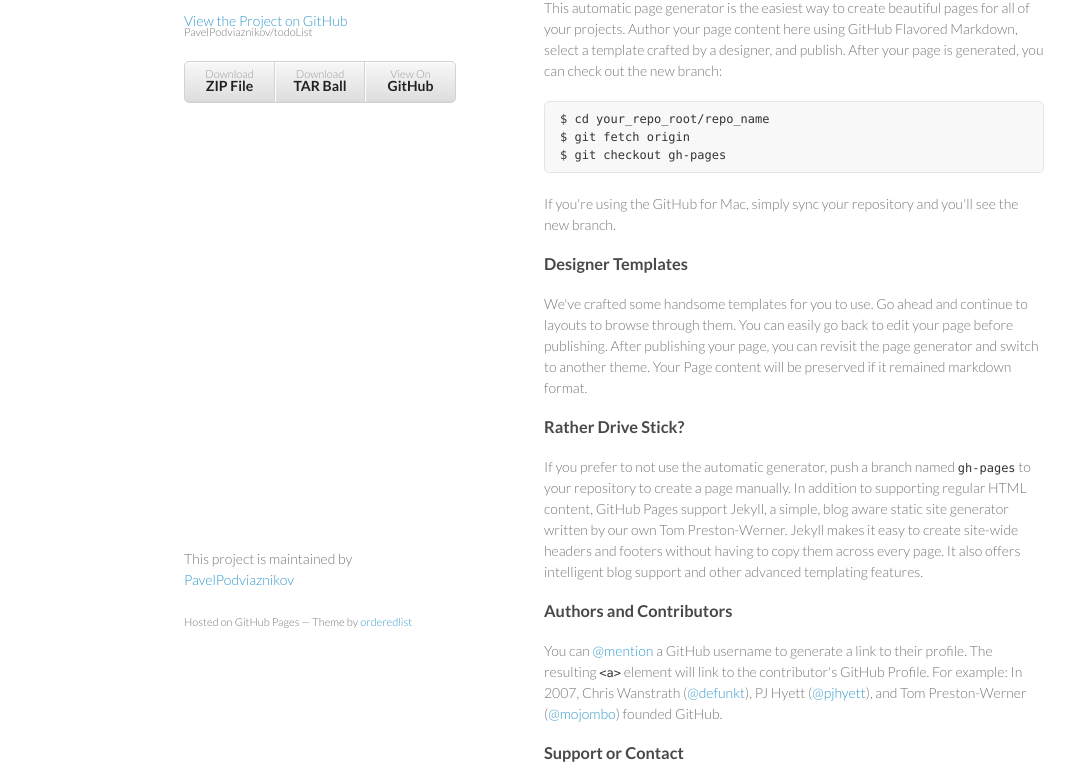
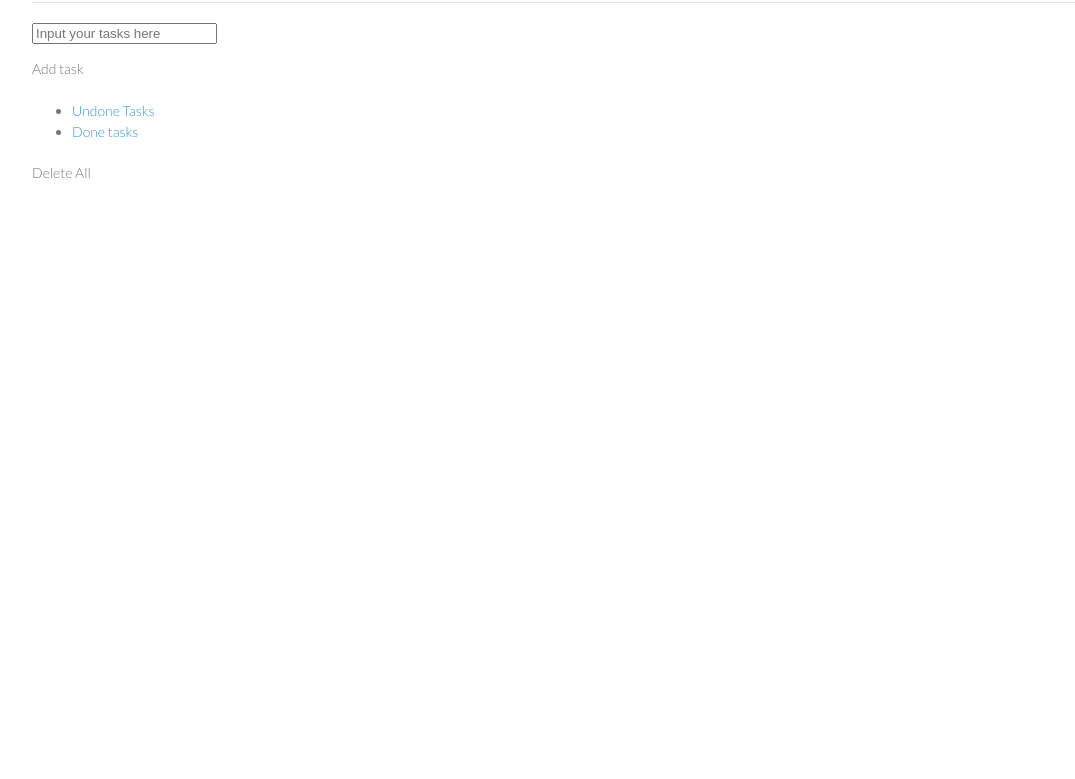
Before and after one commit to PavelPodviaznikov/todoList, a plain HTML site: page index.html in a window 1280 px wide. Shown: the part 99-878 px from the top of the page, without its empty margins (26-1101 px from the left). After the commit the page ends 800 px from the top, so only its background shows below. Drawn offline with nearby package versions, Linux system fonts and the light colour scheme; files that its build step writes are made by us from their sources.

Commit message:
Update index.html

```diff
--- a/index.html
+++ b/index.html
@@ -1,71 +1,37 @@
-<!doctype html>
 <html>
-  <head>
-    <meta charset="utf-8">
-    <meta http-equiv="X-UA-Compatible" content="chrome=1">
-    <title>TodoList by PavelPodviaznikov</title>
+<head>
+	<title>ToDo List</title>
+    <link rel="stylesheet" type="text/css" href="styles.css">
+    <script src="http://ajax.googleapis.com/ajax/libs/jquery/1/jquery.min.js"></script>
+    <script type="text/javascript" src="jquery/jquery-ui.js"></script>
+    <script type="text/javascript" src="script.js"></script>
+</head>
+<body>
+    <div id="container">
+    	<h2>TODO LIST</h2><hr>
+            <form name="checkListForm">
+                <input type="text" id="inputItem" placeholder="Input your tasks here"/>
+            </form>
+            <div id="button">Add task</div><br/>
+        <div class="tabs">
+            <ul class="tab-links">
+                <li class="active" id="undons"><a href="#undone_tasks">Undone Tasks <span id="undone_tasks_counter"></span> </a></li>
+                <li id="dons"><a href="#done_tasks">Done tasks <span id="done_tasks_counter"></span></a></li>
+            </ul>
+            <div class="tab-content">
+                <div id="undone_tasks" class="tab active">
 
-    <link rel="stylesheet" href="stylesheets/styles.css">
-    <link rel="stylesheet" href="stylesheets/pygment_trac.css">
-    <meta name="viewport" content="width=device-width, initial-scale=1, user-scalable=no">
-    <!--[if lt IE 9]>
-    <script src="//html5shiv.googlecode.com/svn/trunk/html5.js"></script>
-    <![endif]-->
-  </head>
-  <body>
-    <div class="wrapper">
-      <header>
-        <h1>TodoList</h1>
-        <p></p>
+                </div>
 
-        <p class="view"><a href="https://github.com/PavelPodviaznikov/todoList">View the Project on GitHub <small>PavelPodviaznikov/todoList</small></a></p>
+                <div id="done_tasks" class="tab">
 
+                </div>
+            </div>
+        </div>
+        <div id="bottom_buttons">
+            <div id="delete_button">Delete All</div>
+        </div>
 
-        <ul>
-          <li><a href="https://github.com/PavelPodviaznikov/todoList/zipball/master">Download <strong>ZIP File</strong></a></li>
-          <li><a href="https://github.com/PavelPodviaznikov/todoList/tarball/master">Download <strong>TAR Ball</strong></a></li>
-          <li><a href="https://github.com/PavelPodviaznikov/todoList">View On <strong>GitHub</strong></a></li>
-        </ul>
-      </header>
-      <section>
-        <h3>
-<a name="welcome-to-github-pages" class="anchor" href="#welcome-to-github-pages"><span class="octicon octicon-link"></span></a>Welcome to GitHub Pages.</h3>
-
-<p>This automatic page generator is the easiest way to create beautiful pages for all of your projects. Author your page content here using GitHub Flavored Markdown, select a template crafted by a designer, and publish. After your page is generated, you can check out the new branch:</p>
-
-<pre><code>$ cd your_repo_root/repo_name
-$ git fetch origin
-$ git checkout gh-pages
-</code></pre>
-
-<p>If you're using the GitHub for Mac, simply sync your repository and you'll see the new branch.</p>
-
-<h3>
-<a name="designer-templates" class="anchor" href="#designer-templates"><span class="octicon octicon-link"></span></a>Designer Templates</h3>
-
-<p>We've crafted some handsome templates for you to use. Go ahead and continue to layouts to browse through them. You can easily go back to edit your page before publishing. After publishing your page, you can revisit the page generator and switch to another theme. Your Page content will be preserved if it remained markdown format.</p>
-
-<h3>
-<a name="rather-drive-stick" class="anchor" href="#rather-drive-stick"><span class="octicon octicon-link"></span></a>Rather Drive Stick?</h3>
-
-<p>If you prefer to not use the automatic generator, push a branch named <code>gh-pages</code> to your repository to create a page manually. In addition to supporting regular HTML content, GitHub Pages support Jekyll, a simple, blog aware static site generator written by our own Tom Preston-Werner. Jekyll makes it easy to create site-wide headers and footers without having to copy them across every page. It also offers intelligent blog support and other advanced templating features.</p>
-
-<h3>
-<a name="authors-and-contributors" class="anchor" href="#authors-and-contributors"><span class="octicon octicon-link"></span></a>Authors and Contributors</h3>
-
-<p>You can <a href="https://github.com/blog/821" class="user-mention">@mention</a> a GitHub username to generate a link to their profile. The resulting <code>&lt;a&gt;</code> element will link to the contributor's GitHub Profile. For example: In 2007, Chris Wanstrath (<a href="https://github.com/defunkt" class="user-mention">@defunkt</a>), PJ Hyett (<a href="https://github.com/pjhyett" class="user-mention">@pjhyett</a>), and Tom Preston-Werner (<a href="https://github.com/mojombo" class="user-mention">@mojombo</a>) founded GitHub.</p>
-
-<h3>
-<a name="support-or-contact" class="anchor" href="#support-or-contact"><span class="octicon octicon-link"></span></a>Support or Contact</h3>
-
-<p>Having trouble with Pages? Check out the documentation at <a href="http://help.github.com/pages">http://help.github.com/pages</a> or contact <a href="mailto:support@github.com">support@github.com</a> and we’ll help you sort it out.</p>
-      </section>
-      <footer>
-        <p>This project is maintained by <a href="https://github.com/PavelPodviaznikov">PavelPodviaznikov</a></p>
-        <p><small>Hosted on GitHub Pages &mdash; Theme by <a href="https://github.com/orderedlist">orderedlist</a></small></p>
-      </footer>
     </div>
-    <script src="javascripts/scale.fix.js"></script>
-
-  </body>
+</body>
 </html>
```
